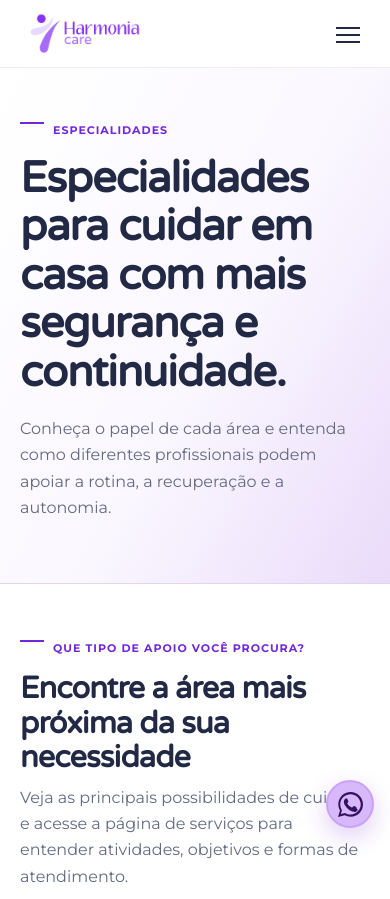
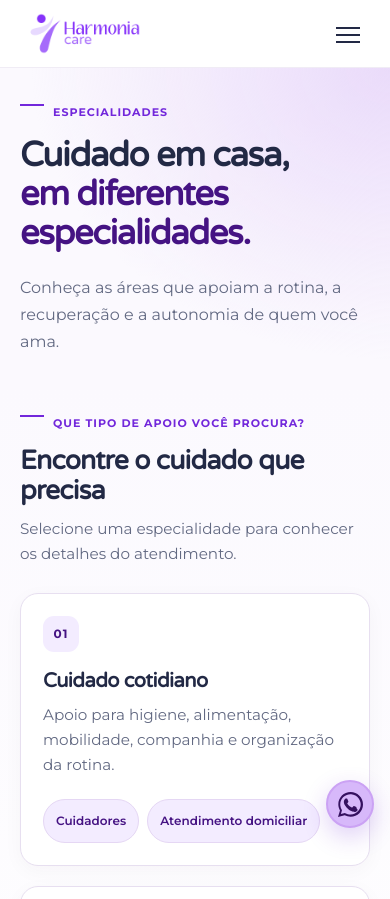
Before and after one commit to LucasNicotari/harmonia-care-redesign, a plain HTML site: page especialidades.html in a window 390 px wide. Shown: the top 899 px of the page. Drawn offline with Linux system fonts and the light colour scheme.

Commit message:
Refine specialties layout typography and cards

```diff
--- a/especialidades.html
+++ b/especialidades.html
@@ -8,7 +8,7 @@
   <title>Especialidades de cuidado domiciliar | Harmonia Care</title>
   <link rel="icon" href="assets/images/logo.png" />
   <link rel="preload" as="font" href="assets/fonts/varela-round-latin.woff2" type="font/woff2" crossorigin />
-  <link rel="stylesheet" href="styles.css?v=20260913-2" />
+  <link rel="stylesheet" href="styles.css?v=20260913-3" />
   <script src="script.js?v=20260913-1" defer></script>
 </head>
 <body class="specialties-page">
@@ -29,15 +29,15 @@
       <div class="container specialty-hero__grid">
         <div>
           <p class="eyebrow">Especialidades</p>
-          <h1 id="specialty-title">Especialidades para cuidar em casa com mais segurança e continuidade.</h1>
+          <h1 id="specialty-title">Cuidado em casa, <span>em diferentes especialidades.</span></h1>
         </div>
-        <p class="specialty-hero__lead">Conheça o papel de cada área e entenda como diferentes profissionais podem apoiar a rotina, a recuperação e a autonomia.</p>
+        <p class="specialty-hero__lead">Conheça as áreas que apoiam a rotina, a recuperação e a autonomia de quem você ama.</p>
       </div>
     </section>
 
     <section class="specialty-options section--tight" aria-labelledby="options-title">
       <div class="container">
-        <div class="compact-heading"><p class="eyebrow">Que tipo de apoio você procura?</p><h2 id="options-title">Encontre a área mais próxima da sua necessidade</h2><p>Veja as principais possibilidades de cuidado e acesse a página de serviços para entender atividades, objetivos e formas de atendimento.</p></div>
+        <div class="compact-heading"><p class="eyebrow">Que tipo de apoio você procura?</p><h2 id="options-title">Encontre o cuidado que precisa</h2><p>Selecione uma especialidade para conhecer os detalhes do atendimento.</p></div>
         <div class="specialty-grid">
           <article><span>01</span><h3>Cuidado cotidiano</h3><p>Apoio para higiene, alimentação, mobilidade, companhia e organização da rotina.</p><div><a href="servicos.html#cuidadores">Cuidadores</a><a href="servicos.html#atendimento-domiciliar">Atendimento domiciliar</a></div></article>
           <article><span>02</span><h3>Assistência clínica</h3><p>Avaliação, procedimentos, monitoramento e assistência de enfermagem realizados no domicílio.</p><div><a href="servicos.html#enfermagem">Enfermagem domiciliar</a></div></article>
--- a/styles.css
+++ b/styles.css
@@ -656,8 +656,30 @@ p { margin-bottom: 20px; }
 .button.js-whatsapp:hover, .button.js-whatsapp:focus-visible, .detail-cta.js-whatsapp:hover, .detail-cta.js-whatsapp:focus-visible, .hero .button--secondary.js-whatsapp:hover, .hero .button--secondary.js-whatsapp:focus-visible, .floating-whatsapp:hover, .floating-whatsapp:focus-visible { color: #fff; background: #17843d; border-color: #17843d; }
 .whatsapp-nudge a:hover, .whatsapp-nudge a:focus-visible { color: var(--action); }
 .whatsapp-nudge a:active { color: var(--action-dark); }
-.specialty-hero__grid { display: grid; grid-template-columns: 1.18fr .82fr; align-items: end; gap: 80px; }
-.specialty-hero__grid .specialty-hero__lead { margin: 0 0 8px; }
+.specialties-page .specialty-hero { padding: 56px 0 48px; border-bottom: 0; background: radial-gradient(ellipse at 100% 0%, #eadbfa, transparent 65%), #fbf9fe; }
+.specialty-hero__grid { display: grid; grid-template-columns: 1fr; gap: 20px; }
+.specialties-page .specialty-hero h1 { max-width: 900px; font-size: clamp(2.15rem, 3.6vw, 3.35rem); line-height: 1.14; letter-spacing: -.035em; }
+.specialties-page .specialty-hero h1 span { display: block; color: var(--brand-dark); }
+.specialty-hero__grid .specialty-hero__lead { max-width: 660px; margin: 0; font-size: 1rem; line-height: 1.7; }
+.specialties-page .specialty-options { padding: 44px 0 64px; background: linear-gradient(#fbf9fe, #fff 45%); }
+.specialties-page .compact-heading { max-width: 850px; margin-bottom: 26px; }
+.specialties-page .compact-heading h2 { font-size: clamp(1.65rem, 2.4vw, 2.1rem); }
+.specialties-page .compact-heading > p:last-child { font-size: .95rem; }
+.specialties-page .specialty-grid { gap: 20px; }
+.specialties-page .specialty-grid article { min-height: 0; padding: 26px; border-color: #e7dff0; background: #fff; box-shadow: 0 5px 20px rgba(48,29,65,.035); transition: border-color 160ms ease, box-shadow 160ms ease; }
+.specialties-page .specialty-grid article:hover, .specialties-page .specialty-grid article:focus-within { border-color: #bd94e8; box-shadow: 0 10px 28px rgba(85,39,129,.09); }
+.specialties-page .specialty-grid article > span { display: grid; place-items: center; width: 36px; height: 36px; border-radius: 11px; background: var(--brand-soft); color: var(--brand-dark); font-size: .75rem; }
+.specialties-page .specialty-grid h3 { margin: 18px 0 10px; font-size: 1.25rem; }
+.specialties-page .specialty-grid p { margin: 0 0 22px; font-size: .95rem; line-height: 1.65; }
+.specialties-page .specialty-grid article > div { gap: 8px; }
+.specialties-page .specialty-grid a { display: inline-flex; align-items: center; min-height: 36px; padding: 6px 12px; font-size: .75rem; font-weight: 600; border-color: #e5d7f4; }
+.specialties-page .specialty-grid a:focus-visible { outline: 2px solid var(--brand-dark); outline-offset: 3px; }
+@media (max-width: 600px) {
+  .specialties-page .specialty-hero { padding: 36px 0 30px; }
+  .specialties-page .specialty-options { padding: 30px 0 40px; }
+  .specialties-page .specialty-grid article { padding: 22px; }
+  .specialties-page .specialty-grid a { min-height: 44px; }
+}
 
 @media (max-width: 1040px) {
   .hero__content { width: min(650px, 61vw); }
```
Also changed, not shown: index.html (+1 -1 lines), servicos.html (+1 -1 lines), sobre.html (+1 -1 lines), trabalhe-conosco.html (+1 -1 lines).
